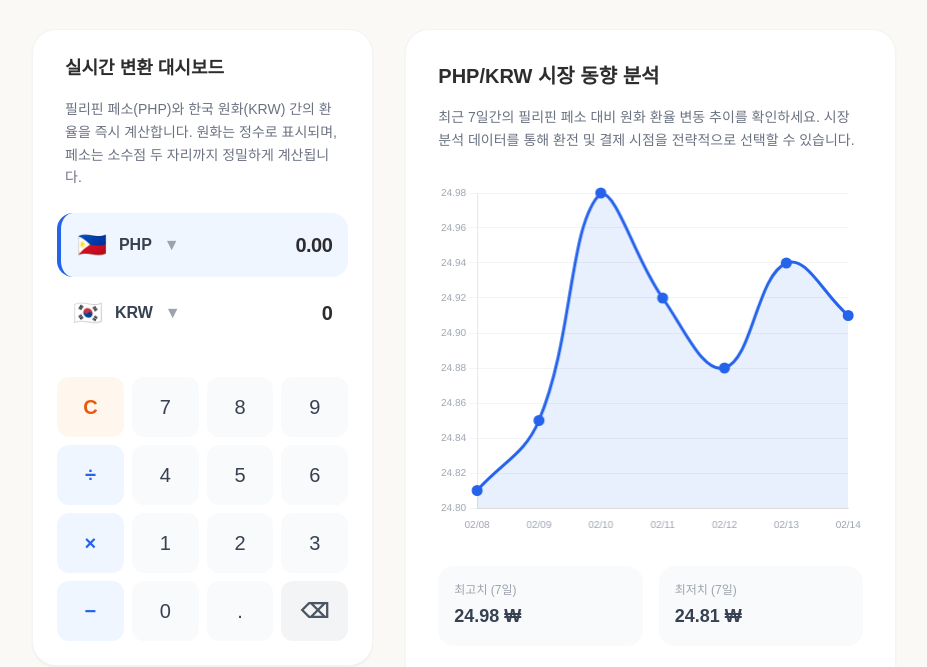
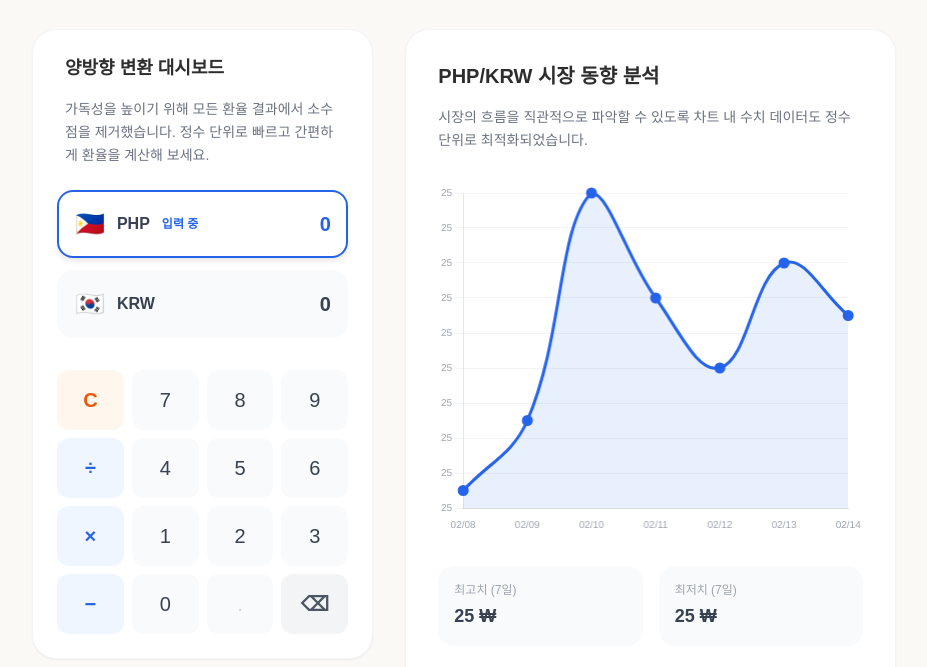
Before and after one commit to KIIMM22/Travel_helper, a plain HTML site: page index.html in a window 1280 px wide. Shown: the part 67-734 px from the top of the page, without its empty margins (176-1103 px from the left). Drawn offline with nearby package versions, Linux system fonts and the light colour scheme.

Commit message:
Refactor currency converter for integer display
Updated currency converter to support integer-only display and improved styling for active currency rows.

```diff
--- a/index.html
+++ b/index.html
@@ -41,9 +41,15 @@
             background-color: #e5e7eb;
         }
 
+        .currency-row {
+            transition: all 0.2s ease;
+            border: 2px solid transparent;
+        }
+
         .currency-row.active {
-            background-color: #eff6ff;
-            border-left: 4px solid #2563eb;
+            background-color: #ffffff;
+            border-color: #2563eb;
+            box-shadow: 0 4px 6px -1px rgb(0 0 0 / 0.1);
         }
 
         /* Custom Scrollbar */
@@ -64,15 +70,15 @@
     <!-- Chosen Palette: Warm Sand & Professional Blue -->
     <!-- Application Structure Plan:
         1. Header: Quick branding and status.
-        2. Live Converter Section: Re-ordered to place PHP at the top and KRW second. Removed USD.
-        3. Market Trends Section: Simplified to show the PHP/KRW trend analysis.
-        4. Information Architecture: Designed to facilitate immediate conversion between Peso and Won, providing analytical context below.
-        5. Reset Logic: The state is reset to '0' on window load, ensuring a fresh entry every time.
+        2. Live Converter Section: Two-way interactive list. PHP and KRW now both use integer formatting.
+        3. Market Trends Section: Provides context for the PHP/KRW pairing with integer-based data visualization.
+        4. Information Architecture: Designed for clean, simplified consumption of exchange data without decimal noise.
+        5. State Management: Syncs input and maintains integer-only display across all components.
     -->
     <!-- Visualization & Content Choices:
-        - Currency Rows -> PHP (Top), KRW (Bottom) -> Goal: Direct Peer Comparison -> Responsive List.
-        - Exchange Trends -> PHP/KRW Trend -> Goal: Trend Analysis -> Chart.js Line Chart.
-        - Key Takeaways -> Focused on PHP/KRW market insights.
+        - Currency Rows -> Selectable List -> Bi-directional Input -> Real-time conversion -> Integer Display.
+        - Exchange Trends -> Line Chart -> Goal: Trend Analysis -> Rounded Tooltips.
+        - Key Takeaways -> Informational footer blocks.
         - CONFIRMATION: NO SVG graphics used. NO Mermaid JS used.
     -->
 
@@ -90,37 +96,37 @@
 
         <main class="grid grid-cols-1 lg:grid-cols-12 gap-8">
 
-            <!-- 리포트 섹션 1: 실시간 환율 계산기 -->
+            <!-- 리포트 섹션 1: 실시간 양방향 계산기 -->
             <section class="lg:col-span-5 space-y-6">
                 <div class="bg-white rounded-3xl shadow-sm border border-gray-100 p-6">
-                    <h2 class="text-lg font-bold mb-4 px-2">실시간 변환 대시보드</h2>
+                    <h2 class="text-lg font-bold mb-4 px-2">양방향 변환 대시보드</h2>
                     <p class="text-sm text-gray-500 mb-6 px-2 leading-relaxed">
-                        필리핀 페소(PHP)와 한국 원화(KRW) 간의 환율을 즉시 계산합니다. 원화는 정수로 표시되며, 페소는 소수점 두 자리까지 정밀하게 계산됩니다.
+                        가독성을 높이기 위해 모든 환율 결과에서 소수점을 제거했습니다. 정수 단위로 빠르고 간편하게 환율을 계산해 보세요.
                     </p>
 
                     <!-- 통화 리스트 -->
-                    <div class="space-y-1 mb-8" id="currency-list">
-                        <!-- PHP Row (Top) -->
-                        <div class="currency-row active flex items-center justify-between p-4 rounded-2xl cursor-pointer" data-code="PHP">
+                    <div class="space-y-3 mb-8" id="currency-list">
+                        <!-- PHP Row -->
+                        <div class="currency-row active flex items-center justify-between p-4 rounded-2xl cursor-pointer bg-gray-50" data-code="PHP">
                             <div class="flex items-center space-x-3">
                                 <span class="text-2xl">🇵🇭</span>
                                 <span class="font-bold text-gray-700">PHP</span>
-                                <span class="text-gray-400">▼</span>
+                                <span class="text-blue-600 text-xs font-bold active-label">입력 중</span>
                             </div>
                             <div class="text-right">
-                                <div class="text-xl font-bold tracking-tight" id="display-PHP">0.00</div>
+                                <div class="text-xl font-bold tracking-tight text-blue-600" id="display-PHP">0</div>
                             </div>
                         </div>
 
-                        <!-- KRW Row (Second) -->
-                        <div class="currency-row flex items-center justify-between p-4 rounded-2xl cursor-pointer" data-code="KRW">
+                        <!-- KRW Row -->
+                        <div class="currency-row flex items-center justify-between p-4 rounded-2xl cursor-pointer bg-gray-50" data-code="KRW">
                             <div class="flex items-center space-x-3">
                                 <span class="text-2xl">🇰🇷</span>
                                 <span class="font-bold text-gray-700">KRW</span>
-                                <span class="text-gray-400">▼</span>
+                                <span class="text-blue-600 text-xs font-bold active-label hidden">입력 중</span>
                             </div>
                             <div class="text-right">
-                                <div class="text-xl font-bold tracking-tight" id="display-KRW">0</div>
+                                <div class="text-xl font-bold tracking-tight text-gray-700" id="display-KRW">0</div>
                             </div>
                         </div>
                     </div>
@@ -144,7 +150,8 @@
 
                         <div class="keypad-button bg-blue-50 text-blue-600 font-bold p-4 rounded-xl text-center cursor-pointer text-xl" data-key="-">−</div>
                         <div class="keypad-button bg-gray-50 text-gray-700 font-medium p-4 rounded-xl text-center cursor-pointer text-xl" data-key="0">0</div>
-                        <div class="keypad-button bg-gray-50 text-gray-700 font-medium p-4 rounded-xl text-center cursor-pointer text-xl font-black" data-key=".">.</div>
+                        <!-- Decimal point kept as a placeholder but logic ensures integer results -->
+                        <div class="keypad-button bg-gray-50 text-gray-300 font-medium p-4 rounded-xl text-center cursor-default text-xl font-black" data-key=".">.</div>
                         <div class="keypad-button bg-gray-100 text-gray-600 font-bold p-4 rounded-xl text-center cursor-pointer text-xl" data-key="DEL">⌫</div>
                     </div>
                 </div>
@@ -155,7 +162,7 @@
                 <div class="bg-white rounded-3xl shadow-sm border border-gray-100 p-8 h-full flex flex-col">
                     <h2 class="text-xl font-bold mb-4">PHP/KRW 시장 동향 분석</h2>
                     <p class="text-sm text-gray-500 mb-8 leading-relaxed">
-                        최근 7일간의 필리핀 페소 대비 원화 환율 변동 추이를 확인하세요. 시장 분석 데이터를 통해 환전 및 결제 시점을 전략적으로 선택할 수 있습니다.
+                        시장의 흐름을 직관적으로 파악할 수 있도록 차트 내 수치 데이터도 정수 단위로 최적화되었습니다.
                     </p>
 
                     <div class="flex-grow flex flex-col justify-center">
@@ -178,7 +185,7 @@
                     <div class="mt-6 p-5 border border-blue-50 rounded-2xl bg-blue-50/30">
                         <h4 class="text-sm font-bold text-blue-800 mb-2 font-medium">💡 전문가 리포트</h4>
                         <p class="text-sm text-blue-700/80 leading-relaxed" id="insight-text">
-                            페소화는 필리핀 내수 활성화 기대감에 따라 원화 대비 견조한 흐름을 유지하고 있습니다. 여행 및 비즈니스 목적의 환전 시 현재의 박스권 흐름을 참고하십시오.
+                            페소화는 필리핀 내수 활성화 기대감에 따라 원화 대비 견조한 흐름을 유지하고 있습니다. 여행 및 비즈니스 목적의 환전 시 현재의 흐름을 참고하십시오.
                         </p>
                     </div>
                 </div>
@@ -193,10 +200,10 @@
     </div>
 
     <script>
-        // State Management - Resets every time page is accessed
+        // State Management
         const state = {
             activeCurrency: 'PHP',
-            inputValue: '0', // Start with 0 as requested
+            inputValue: '0',
             baseToKRW: {
                 PHP: 24.9075,
                 KRW: 1
@@ -216,18 +223,38 @@
             // Convert current input to KRW first
             const amountInKRW = currentAmount * state.baseToKRW[fromCode];
 
-            // Update all displays
+            // Update all displays to integers (precision: 0)
             Object.keys(displays).forEach(code => {
                 const result = amountInKRW / state.baseToKRW[code];
 
-                // KRW is integer, PHP shows 2 decimal points
-                const precision = code === 'KRW' ? 0 : 2;
+                // All currencies now integer
+                const precision = 0;
 
                 const formatter = new Intl.NumberFormat('ko-KR', {
                     minimumFractionDigits: precision,
                     maximumFractionDigits: precision
                 });
-                displays[code].textContent = formatter.format(result);
+                displays[code].textContent = formatter.format(Math.round(result));
+            });
+        };
+
+        const updateVisualActiveState = () => {
+            document.querySelectorAll('.currency-row').forEach(row => {
+                const code = row.getAttribute('data-code');
+                const label = row.querySelector('.active-label');
+                const display = row.querySelector('div[id^="display-"]');
+
+                if (code === state.activeCurrency) {
+                    row.classList.add('active');
+                    label.classList.remove('hidden');
+                    display.classList.add('text-blue-600');
+                    display.classList.remove('text-gray-700');
+                } else {
+                    row.classList.remove('active');
+                    label.classList.add('hidden');
+                    display.classList.remove('text-blue-600');
+                    display.classList.add('text-gray-700');
+                }
             });
         };
 
@@ -235,17 +262,13 @@
         document.querySelectorAll('.keypad-button').forEach(btn => {
             btn.addEventListener('click', () => {
                 const key = btn.getAttribute('data-key');
-                if (!key) return;
+                if (!key || key === '.') return; // Ignore decimal point logic as we want integers
 
                 if (key === 'C') {
                     state.inputValue = '0';
                 } else if (key === 'DEL') {
                     state.inputValue = state.inputValue.toString().slice(0, -1) || '0';
                     if (state.inputValue === '') state.inputValue = '0';
-                } else if (key === '.') {
-                    if (!state.inputValue.toString().includes('.')) {
-                        state.inputValue += '.';
-                    }
                 } else if (!isNaN(key)) {
                     if (state.inputValue === '0') {
                         state.inputValue = key;
@@ -261,13 +284,14 @@
         // Row Selection
         document.querySelectorAll('.currency-row').forEach(row => {
             row.addEventListener('click', () => {
-                document.querySelectorAll('.currency-row').forEach(r => r.classList.remove('active'));
-                row.classList.add('active');
                 state.activeCurrency = row.getAttribute('data-code');
 
-                // Set input to current row value for seamless editing
+                // Set input to current row value (stripped of commas)
                 const rawVal = displays[state.activeCurrency].textContent.replace(/,/g, '');
                 state.inputValue = rawVal;
+
+                updateVisualActiveState();
+                updateCalculations();
             });
         });
 
@@ -292,8 +316,8 @@
             const maxVal = Math.max(...config.data);
             const minVal = Math.min(...config.data);
 
-            document.getElementById('stat-high').textContent = maxVal.toLocaleString() + ' ₩';
-            document.getElementById('stat-low').textContent = minVal.toLocaleString() + ' ₩';
+            document.getElementById('stat-high').textContent = Math.round(maxVal).toLocaleString() + ' ₩';
+            document.getElementById('stat-low').textContent = Math.round(minVal).toLocaleString() + ' ₩';
 
             currentChart = new Chart(ctx, {
                 type: 'line',
@@ -326,7 +350,8 @@
                             borderColor: '#e5e7eb',
                             borderWidth: 1,
                             callbacks: {
-                                label: (context) => ` 환율: ${context.parsed.y.toLocaleString()} ₩`
+                                // Round tooltip values
+                                label: (context) => ` 환율: ${Math.round(context.parsed.y).toLocaleString()} ₩`
                             }
                         }
                     },
@@ -336,7 +361,8 @@
                             grid: { color: '#f3f4f6' },
                             ticks: {
                                 color: '#9ca3af',
-                                font: { size: 10 }
+                                font: { size: 10 },
+                                callback: (value) => Math.round(value).toLocaleString()
                             }
                         },
                         x: {
@@ -351,10 +377,10 @@
             });
         };
 
-        // Initialize - Reset logic implemented here
+        // Initialize
         window.onload = () => {
-            // Explicitly set value to '0' on entry
             state.inputValue = '0';
+            updateVisualActiveState();
             updateCalculations();
             initChart();
         };
```
